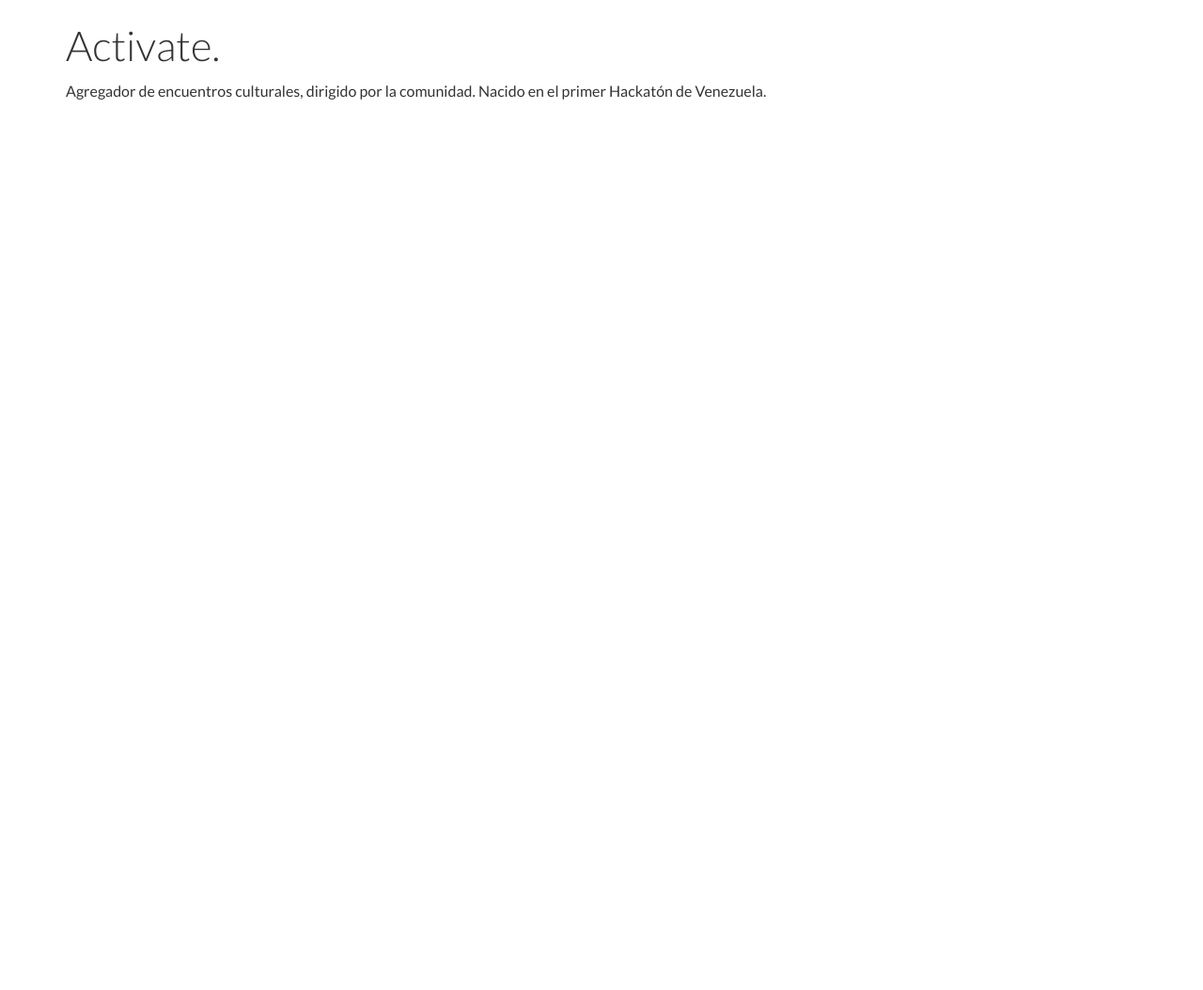
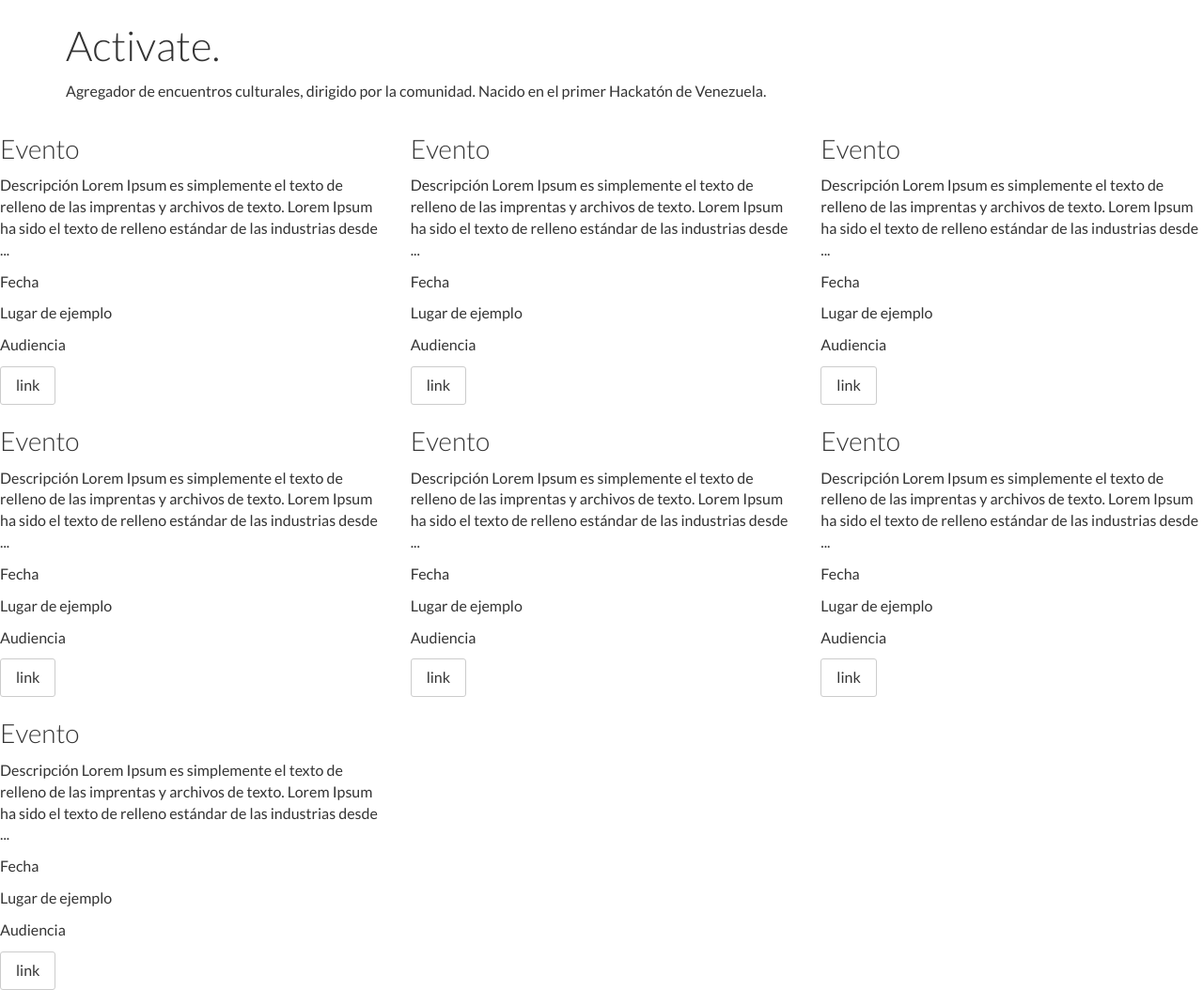
Before and after one commit to Hackaton-CD-2013/Activate, a Jekyll site: the page built from index.html, in a window 1280 px wide. Shown: the whole page at 94% size. Built offline with Jekyll 4.4.1, drawn with Linux system fonts in a browser that asks for light colours; before the commit the page ends 900 px from its top, so only the background shows below that.

Commit message:
componentes de prueba

```diff
--- /dev/null
+++ b/_includes/item.html
@@ -0,0 +1,8 @@
+<div class="event">
+	<h3>Evento</h3>
+	<p>Descripción Lorem Ipsum es simplemente el texto de relleno de las imprentas y archivos de texto. Lorem Ipsum ha sido el texto de relleno estándar de las industrias desde ...</p>
+	<p>Fecha</p>
+	<p>Lugar de ejemplo</p>
+	<p>Audiencia</p>
+	<a class="btn btn-default">link</a>
+</div>
--- a/index.html
+++ b/index.html
@@ -6,3 +6,27 @@ layout: default
     <h1>Activate.</h1>
     <p>Agregador de encuentros culturales, dirigido por la comunidad. Nacido en el primer Hackatón de Venezuela.</p>
 </header>
+
+<section class="row">
+	<div class="col-xs-12 col-sm-12 col-md-6 col-lg-4">
+		{% include item.html %}
+	</div>
+	<div class="col-xs-12 col-sm-12 col-md-6 col-lg-4">
+		{% include item.html %}
+	</div>
+	<div class="col-xs-12 col-sm-12 col-md-6 col-lg-4">
+		{% include item.html %}
+	</div>
+	<div class="col-xs-12 col-sm-12 col-md-6 col-lg-4">
+		{% include item.html %}
+	</div>
+	<div class="col-xs-12 col-sm-12 col-md-6 col-lg-4">
+		{% include item.html %}
+	</div>
+	<div class="col-xs-12 col-sm-12 col-md-6 col-lg-4">
+		{% include item.html %}
+	</div>
+	<div class="col-xs-12 col-sm-12 col-md-6 col-lg-4">
+		{% include item.html %}
+	</div>
+</section>
```
